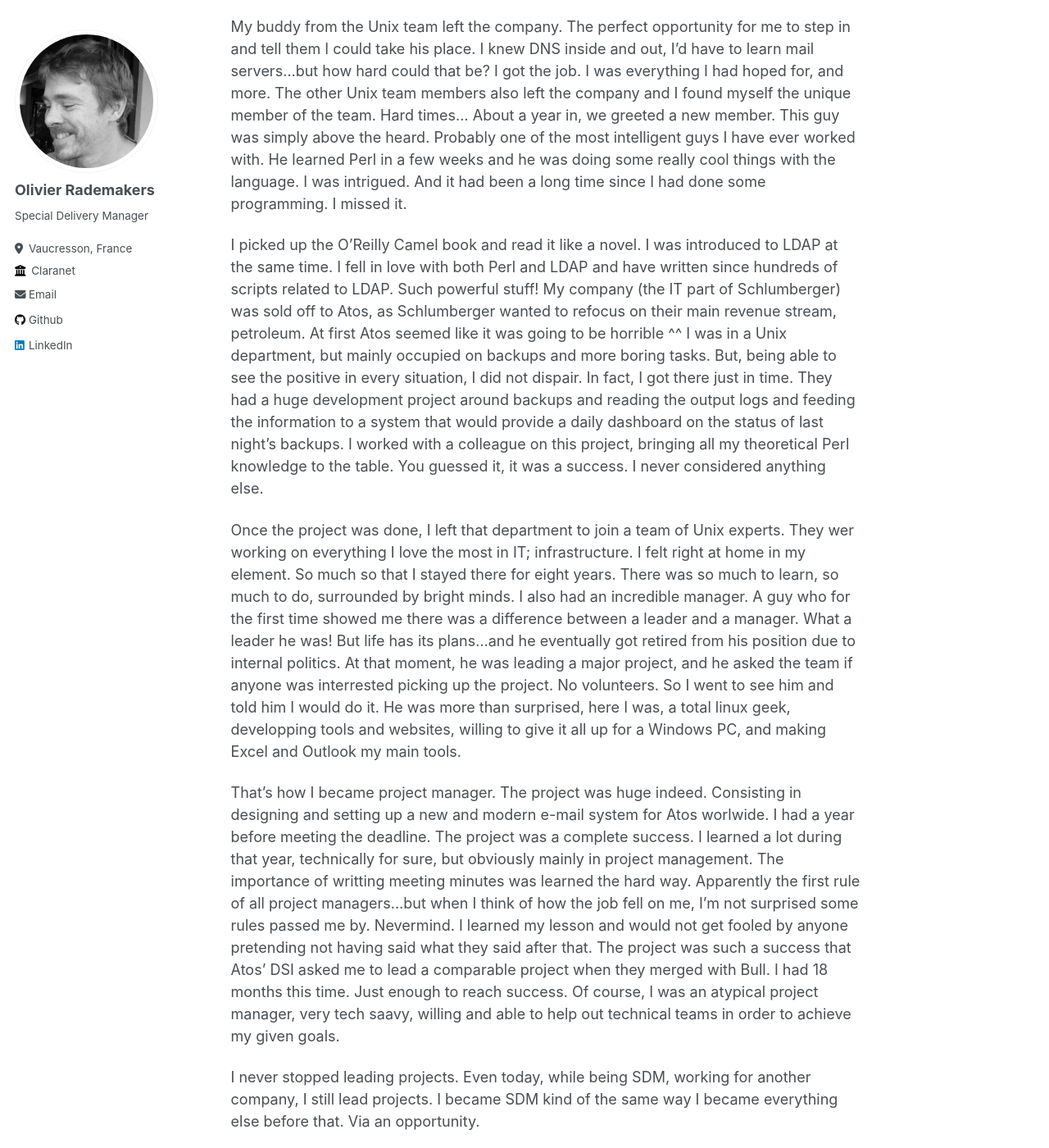
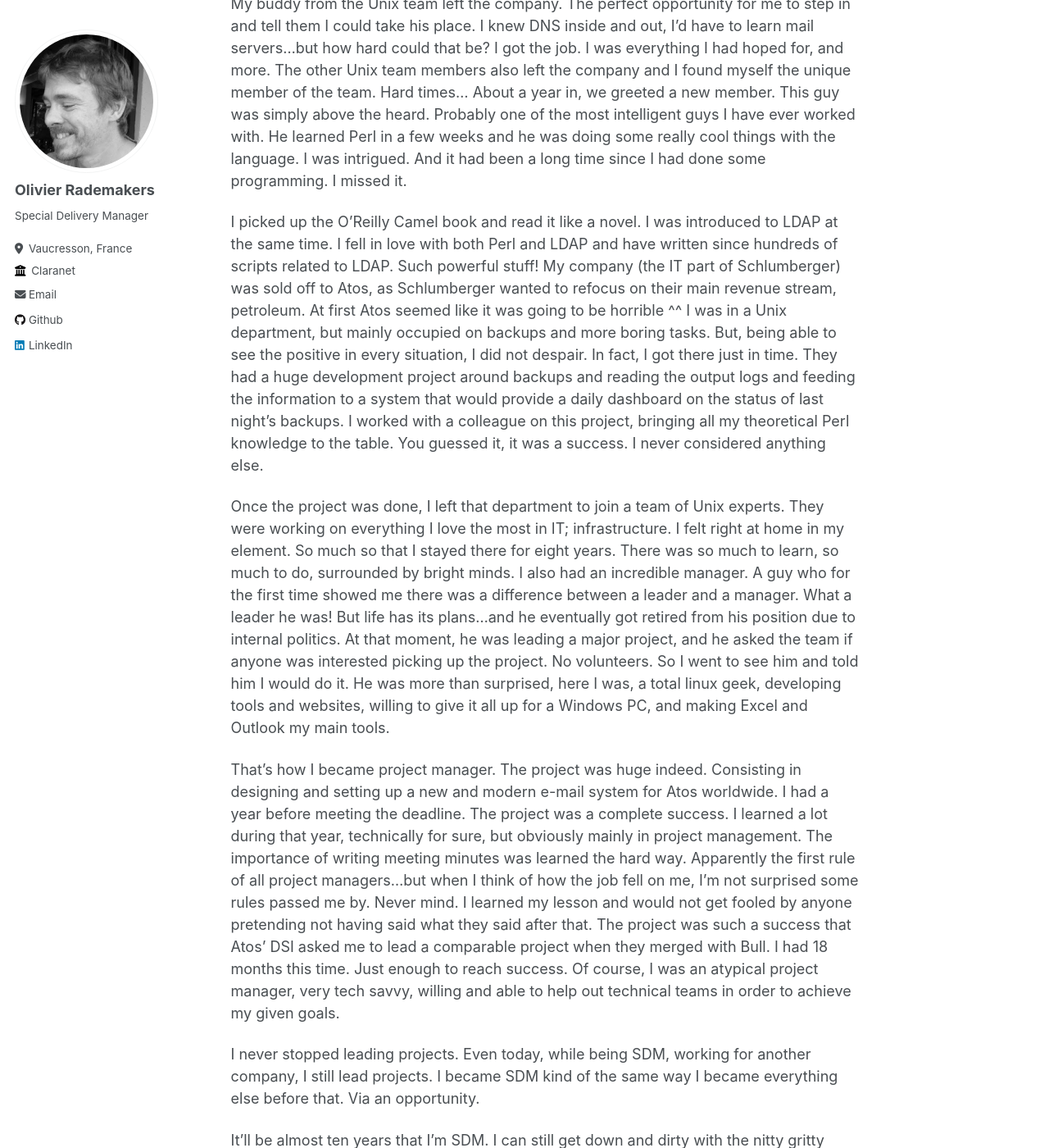
Before and after one commit to rademakr/rademakr.github.io, a Jekyll site: the page built from _pages/about.md, in a window 1280 px wide and 1400 px high, scrolled down 1487 px. Shown: the whole window at 82% size. Built offline with Jekyll 4.4.1, drawn with Linux system fonts in a browser that asks for light colours; some of the changed text lies outside the part shown.

Commit message:
Spell checked

```diff
--- a/_pages/about.md
+++ b/_pages/about.md
@@ -9,38 +9,35 @@
 
 About me
 ======
-I'm a belgian citizen living in France, with an american education. I have been passionate for IT as far as I can remember. I remember getting a Hayes modem for my 16th birthday and that was one of the best presents I have ever received. Maybe rivaled by a Chromecast device offered by my son a few years back ;-)
 
-My first real job in IT was a long time ago, in 1993, at Schumberger. I was part time developper on IBM's mini system AS/400, part time hotliner, and part time handling user training on the programs my team and I were developping. Atypical job...but atypical is fitting.
+I’m a Belgian citizen living in France, with an American education. I have been passionate for IT as far as I can remember. I remember getting a Hayes modem for my 16th birthday and that was one of the best presents I have ever received. Maybe rivaled by a Chromecast device offered by my son a few years back ;-)
 
-From there, I joined a team that was working on water meter reading from a distance. I worked on projects that seem so "obvious" today, but at the time, personal computers had not yet made their way in the office. I had the odd job of replacing AS/400 terminals by PCs, and seting up the AS/400 emulators so not to upset the end-users. I also witnessed the arrival of TCP/IP, e-mail, Ethernet...as I said, everything that sounds so common nowdays. I also encountered linux at that time. If memory serves, the kernel was 0.98 and the distro was Slackware. I might still have the CDs in an attick somewhere.
+My first real job in IT was a long time ago, in 1993, at Schlumberger. I was part time developer on IBM’s mini system AS/400, part time hotliner, and part time handling user training on the programs my team and I were developing. Atypical job…but atypical is fitting.
 
-My very first manager was a heavy figured bearded guy who inimidated me to say the least. He was tough, and so rough I thought at the time he hated me. But when Schlumberger decided to regroup all the best computer wizes from all the different IT departments, that boss came to see me and told me I had to join, he didn't know a better candidate. I was shocked, and pleased ^^
+ From there, I joined a team that was working on water meter reading from a distance. I worked on projects that seem so “obvious” today, but at the time, personal computers had not yet made their way in the office. I had the odd job of replacing AS/400 terminals by PCs, and setting up the AS/400 emulators so not to upset the end-users. I also witnessed the arrival of TCP/IP, e-mail, Ethernet…as I said, everything that sounds so common nowadays. I also encountered linux at that time.
+If memory serves, the kernel was 0.98 and the distro was Slackware. I might still have the CDs in an attic somewhere.
 
-I did join that new internal company. I was so eager to work with the best that I accepted the first position they proposed. Even though looking back at my carear, I have zero regrets, the guy I am today would not have played it that way.
-My first job in that company was helpdesker. We see level 1 support as the lowest position in IT, and though that may be true, I don't think I have ever laughed as much as during that time. We were three working on a site hosting 2700 users, we were very busy, but we had the best time.
+My very first manager was a heavy figured bearded guy who intimidated me to say the least. He was tough, and so rough I thought at the time he hated me. But when Schlumberger decided to regroup all the best computer wizes from all the different IT departments, that boss came to see me and told me I had to join, he didn’t know a better candidate. I was shocked, and pleased ^^
 
-Eight months after, I became desktop support technician. Not as fun as the helpdesk that is for sure but the job had its perks. When I wasn't playing computer games setting up LAN parties with my friends over the weekends, I would volunteer for VIP seminars with Schlumberger where I had to setup the IT infrastructure for users over the weekend; CISCO routers for internet connection, a printer and Active Directory servers for authentication (and printing).
+I did join that new internal company. I was so eager to work with the best that I accepted the first position they proposed. Even though looking back at my career, I have zero regrets, the guy I am today would not have played it that way. My first job in that company was helpdesker. We see level 1 support as the lowest position in IT, and though that may be true, I don’t think I have ever laughed as much as during that time. We were three working on a site hosting 2700 users, we were very busy, but we had the best time.
 
-I held that job for about a year and a half, and then joined the Windows server team. I gained a lot of knowledge there. The team was great. But I had aspirations to work on Unix systems...and clearly both Windows and Unix teams were far apart, not in distance, but in spirit.
-I spoke with a buddy in the Unix team and he told me, "if one day you want to make it on the other side, I suggest you learn DNS and bind". I read all I could find on bind. Theoretically DNS had no more secrets for me. I was put to the test by going on an oil rig where the IT manager (the only IT guy on the whole platform) had major IT issues, and a non-working DNS server.
-What an amazing experience! And the way I was greeted by all the guys there was just as amazing. They loved me. As they said "I was the guy that was bringing them porn". Haha ^^
+Eight months after, I became desktop support technician. Not as fun as the helpdesk that is for sure but the job had its perks. When I wasn’t playing computer games setting up LAN parties with my friends over the weekends, I would volunteer for VIP seminars with Schlumberger where I had to setup the IT infrastructure for users over the weekend; CISCO routers for internet connection, a printer and Active Directory servers for authentication (and printing).
 
-My buddy from the Unix team left the company. The perfect opportunity for me to step in and tell them I could take his place. I knew DNS inside and out, I'd have to learn mail servers...but how hard could that be? I got the job. I was everything I had hoped for, and more. The other Unix team members also left the company and I found myself the unique member of the team. Hard times...
-About a year in, we greeted a new member. This guy was simply above the heard. Probably one of the most intelligent guys I have ever worked with. He learned Perl in a few weeks and he was doing some really cool things with the language. I was intrigued. And it had been a long time since I had done some programming. I missed it.
+I held that job for about a year and a half, and then joined the Windows server team. I gained a lot of knowledge there. The team was great. But I had aspirations to work on Unix systems…and clearly both Windows and Unix teams were far apart, not in distance, but in spirit. I spoke with a buddy in the Unix team and he told me, “if one day you want to make it on the other side, I suggest you learn DNS and bind”. I read all I could find on bind. Theoretically DNS had no more secrets for me. I was put to the test by going on an oil rig where the IT manager (the only IT guy on the whole platform) had major IT issues, and a non-working DNS server.
+What an amazing experience! And the way I was greeted by all the guys there was just as amazing. They loved me. As they said “I was the guy that was bringing them porn”. Haha ^^
 
-I picked up the O'Reilly Camel book and read it like a novel. I was introduced to LDAP at the same time. I fell in love with both Perl and LDAP and have written since hundreds of scripts related to LDAP. Such powerful stuff!
-My company (the IT part of Schlumberger) was sold off to Atos, as Schlumberger wanted to refocus on their main revenue stream, petroleum. At first Atos seemed like it was going to be horrible ^^ I was in a Unix department, but mainly occupied on backups and more boring tasks. But, being able to see the positive in every situation, I did not dispair. In fact, I got there just in time. They had a huge development project around backups and reading the output logs and feeding the information to a system that would provide a daily dashboard on the status of last night's backups.
-I worked with a colleague on this project, bringing all my theoretical Perl knowledge to the table. You guessed it, it was a success. I never considered anything else.
+My buddy from the Unix team left the company. The perfect opportunity for me to step in and tell them I could take his place. I knew DNS inside and out, I’d have to learn mail servers…but how hard could that be? I got the job. I was everything I had hoped for, and more. The other Unix team members also left the company and I found myself the unique member of the team. Hard times… About a year in, we greeted a new member. This guy was simply above the heard. Probably one of the most intelligent guys I have ever worked with. He learned Perl in a few weeks and he was doing some really cool things with the language. I was intrigued. And it had been a long time since I had done some programming. I missed it.
 
-Once the project was done, I left that department to join a team of Unix experts. They wer working on everything I love the most in IT; infrastructure. I felt right at home in my element. So much so that I stayed there for eight years. There was so much to learn, so much to do, surrounded by bright minds. I also had an incredible manager. A guy who for the first time showed me there was a difference between a leader and a manager. What a leader he was!
-But life has its plans...and he eventually got retired from his position due to internal politics. At that moment, he was leading a major project, and he asked the team if anyone was interrested picking up the project. No volunteers. So I went to see him and told him I would do it. He was more than surprised, here I was, a total linux geek, developping tools and websites, willing to give it all up for a Windows PC, and making Excel and Outlook my main tools.
+I picked up the O’Reilly Camel book and read it like a novel. I was introduced to LDAP at the same time. I fell in love with both Perl and LDAP and have written since hundreds of scripts related to LDAP. Such powerful stuff! My company (the IT part of Schlumberger) was sold off to Atos, as Schlumberger wanted to refocus on their main revenue stream, petroleum. At first Atos seemed like it was going to be horrible ^^ I was in a Unix department, but mainly occupied on backups and more boring tasks. But, being able to see the positive in every situation, I did not despair. In fact, I got there just in time. They had a huge development project around backups and reading the output logs and feeding the information to a system that would provide a daily dashboard on the status of last night’s backups. I worked with a colleague on this project, bringing all my theoretical Perl knowledge to the table. You guessed it, it was a success. I never considered anything else.
 
-That's how I became project manager. The project was huge indeed. Consisting in designing and setting up a new and modern e-mail system for Atos worlwide. I had a year before meeting the deadline. The project was a complete success. I learned a lot during that year, technically for sure, but obviously mainly in project management. The importance of writting meeting minutes was learned the hard way. Apparently the first rule of all project managers...but when I think of how the job fell on me, I'm not surprised some rules passed me by. Nevermind. I learned my lesson and would not get fooled by anyone pretending not having said what they said after that.
-The project was such a success that Atos' DSI asked me to lead a comparable project when they merged with Bull. I had 18 months this time. Just enough to reach success. Of course, I was an atypical project manager, very tech saavy, willing and able to help out technical teams in order to achieve my given goals.
+Once the project was done, I left that department to join a team of Unix experts. They were working on everything I love the most in IT; infrastructure. I felt right at home in my element. So much so that I stayed there for eight years. There was so much to learn, so much to do, surrounded by bright minds. I also had an incredible manager. A guy who for the first time showed me there was a difference between a leader and a manager. What a leader he was! But life has its plans…and he eventually got retired from his position due to internal politics. At that moment, he was leading a major project, and he asked the team if anyone was interested picking up the project. No volunteers. So I went to see him and told him I would do it. He was more than surprised, here I was, a total linux geek, developing tools and websites, willing to give it all up for a Windows PC, and making Excel and Outlook my main tools.
+
+That’s how I became project manager. The project was huge indeed.
+Consisting in designing and setting up a new and modern e-mail system for Atos worldwide. I had a year before meeting the deadline. The project was a complete success. I learned a lot during that year, technically for sure, but obviously mainly in project management. The importance of writing meeting minutes was learned the hard way.
+Apparently the first rule of all project managers…but when I think of how the job fell on me, I’m not surprised some rules passed me by. Never mind. I learned my lesson and would not get fooled by anyone pretending not having said what they said after that. The project was such a success that Atos’ DSI asked me to lead a comparable project when they merged with Bull. I had 18 months this time. Just enough to reach success. Of course, I was an atypical project manager, very tech savvy, willing and able to help out technical teams in order to achieve my given goals.
 
 I never stopped leading projects. Even today, while being SDM, working for another company, I still lead projects. I became SDM kind of the same way I became everything else before that. Via an opportunity.
 
-It'll be almost ten years that I'm SDM. I can still get down and dirty with the nitty gritty technical issues. Even now that I work with a team of DevOps engineers focussed on CloudOps. Between two projects, or two phone calls with customers or team members, I managed to learn Ansible, a fantastic solution aimed at automating deployments of software/middleware.
+It’ll be almost ten years that I’m SDM. I can still get down and dirty with the nitty gritty technical issues. Even now that I work with a team of DevOps engineers focused on CloudOps. Between two projects, or two phone calls with customers or team members, I managed to learn Ansible, a fantastic solution aimed at automating deployments of software/middleware.
 
-I don't know what is next, but I do know there is more to come ;-)
+I don’t know what is next, but I do know there is more to come ;-)
```
Also changed, not shown: other parts of _pages/about.md (+1 -1 lines).
